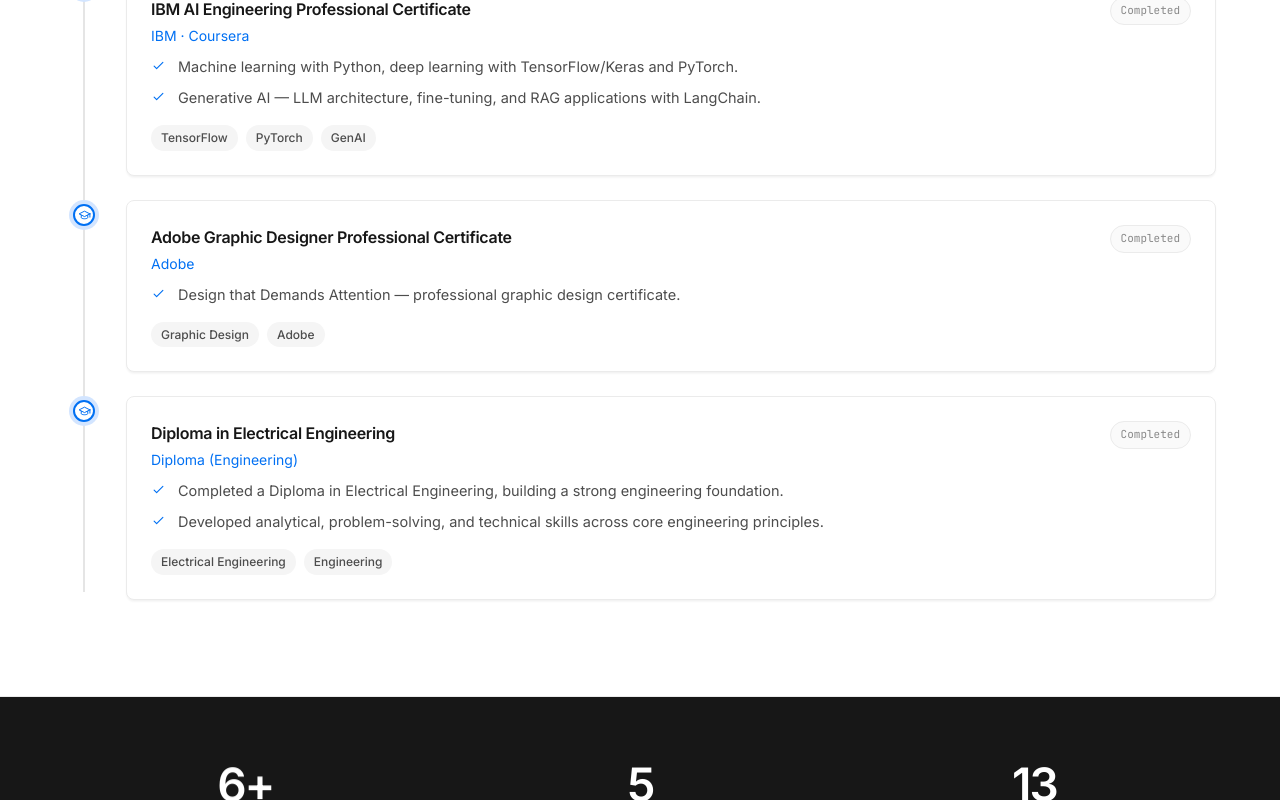
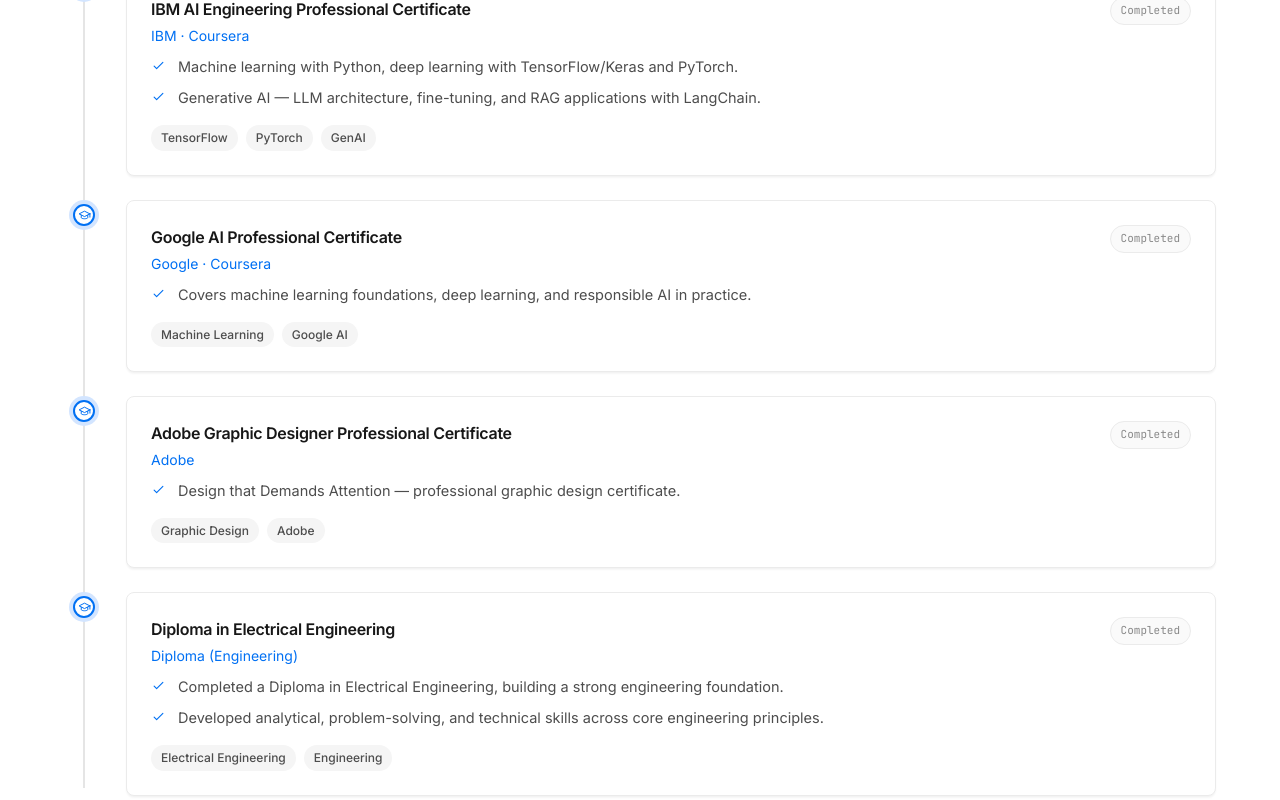
Before and after one commit to pranitacharjunewar3-sketch/portfolio, a React (Vite) app: page / in a window 1280 px wide. Shown: the part 2832-3632 px from the top of the page. Built offline with nearby package versions, Linux system fonts and the light colour scheme.

Commit message:
Add Google AI cert to education timeline

```diff
--- a/src/data/experience.ts
+++ b/src/data/experience.ts
@@ -55,6 +55,16 @@
     tags: ["TensorFlow", "PyTorch", "GenAI"],
   },
   {
+    role: "Google AI Professional Certificate",
+    org: "Google · Coursera",
+    period: "Completed",
+    type: "education",
+    description: [
+      "Covers machine learning foundations, deep learning, and responsible AI in practice.",
+    ],
+    tags: ["Machine Learning", "Google AI"],
+  },
+  {
     role: "Adobe Graphic Designer Professional Certificate",
     org: "Adobe",
     period: "Completed",
```
